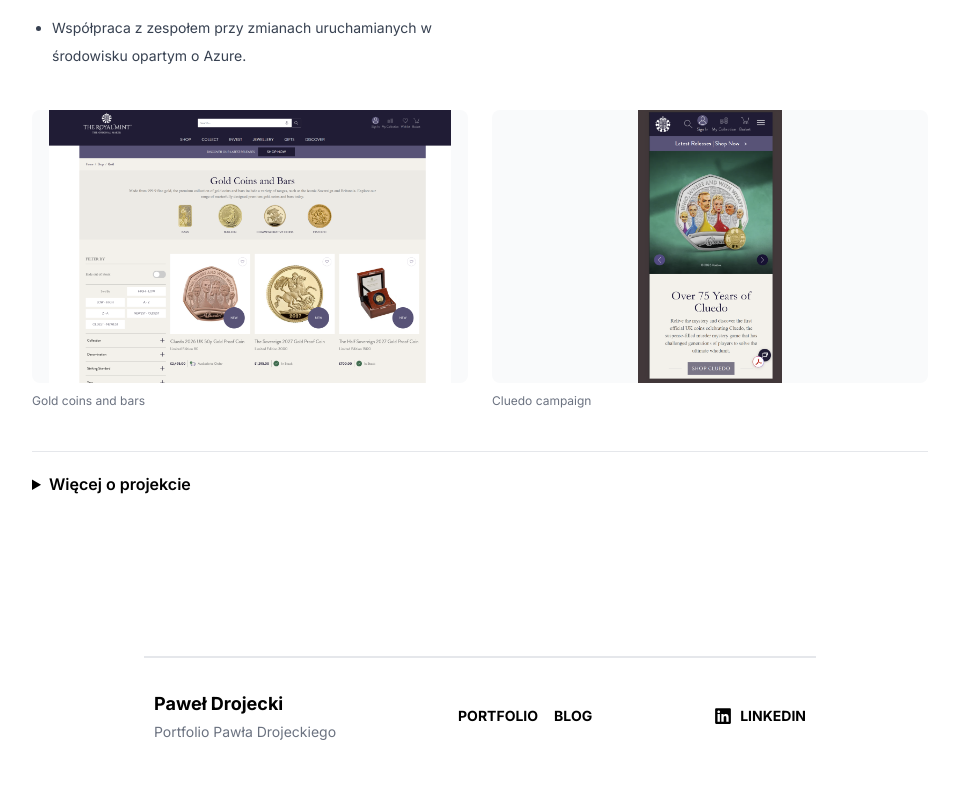
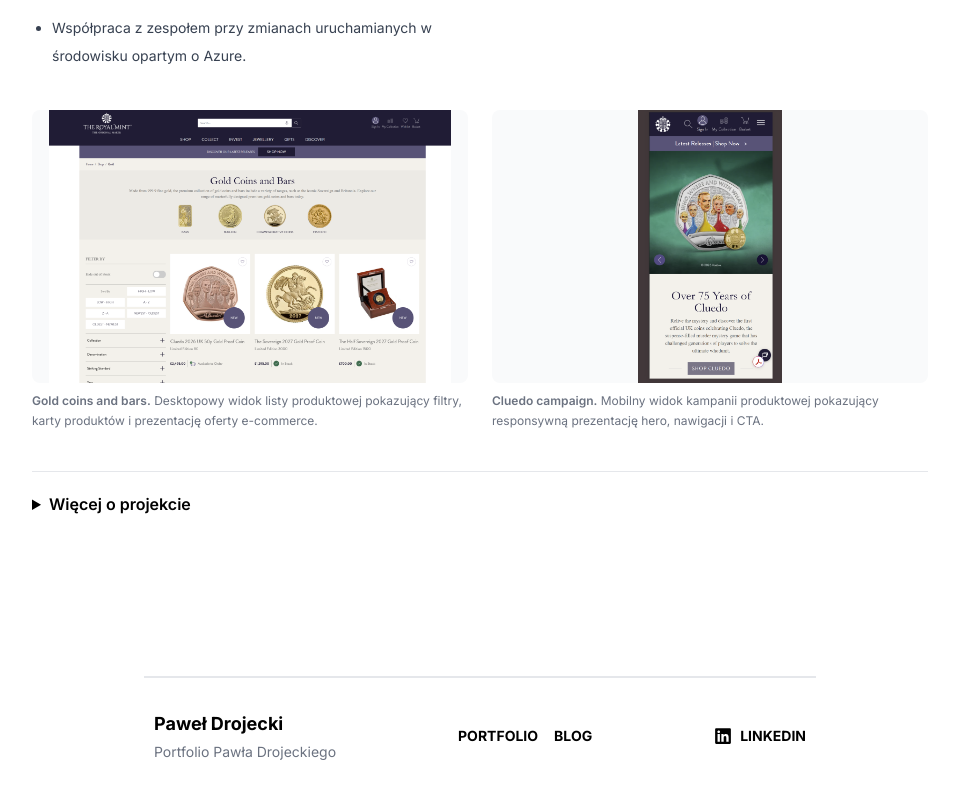
Before and after one commit to Snikerso/optymalista, a Next.js app: page /projekty/royal-mint in a window 1280 px wide. Shown: the part 873-1667 px from the top of the page, without its empty margins (160-1119 px from the left). Built offline with nearby package versions, Linux system fonts and the light colour scheme.

Commit message:
Place project image captions directly below screenshots

```diff
--- a/src/app/projekty/ProjectDetailPage.tsx
+++ b/src/app/projekty/ProjectDetailPage.tsx
@@ -44,7 +44,7 @@
             <a href={image.imageSrc} target="_blank" rel="noreferrer" aria-label={`${image.imageAlt ?? image.title} — ${pl ? "otwórz w pełnym rozmiarze" : "open full size"}`} className="block overflow-hidden rounded-lg bg-gray-50 focus-visible:outline focus-visible:outline-2 focus-visible:outline-offset-4 focus-visible:outline-black">
               <Image src={image.imageSrc!} alt={image.imageAlt ?? image.title} width={1000} height={625} unoptimized className={`aspect-[8/5] w-full ${image.imageFit === "contain" ? "object-contain" : "object-cover"}`} />
             </a>
-            <figcaption className="mt-2 text-xs leading-5 text-gray-500">{image.title}</figcaption>
+            <figcaption className="mt-2 text-xs leading-5 text-gray-500"><strong className="font-semibold">{image.title}.</strong> {image.caption}</figcaption>
           </figure>
         ))}
       </section>}
@@ -56,7 +56,6 @@
           <div><h2 className="mb-2 font-semibold text-black">{pl ? "Rozwiązanie" : "Solution"}</h2><p>{content.solution}</p></div>
           {content.insideStory && <p>{content.insideStory}</p>}
           {content.technicalDecisions?.length && <ProjectList title={pl ? "Decyzje techniczne" : "Technical decisions"} items={content.technicalDecisions} />}
-          {images.map((image) => <p key={image.imageSrc}><strong>{image.title}.</strong> {image.caption}</p>)}
         </div>
       </details>
     </article>
```
